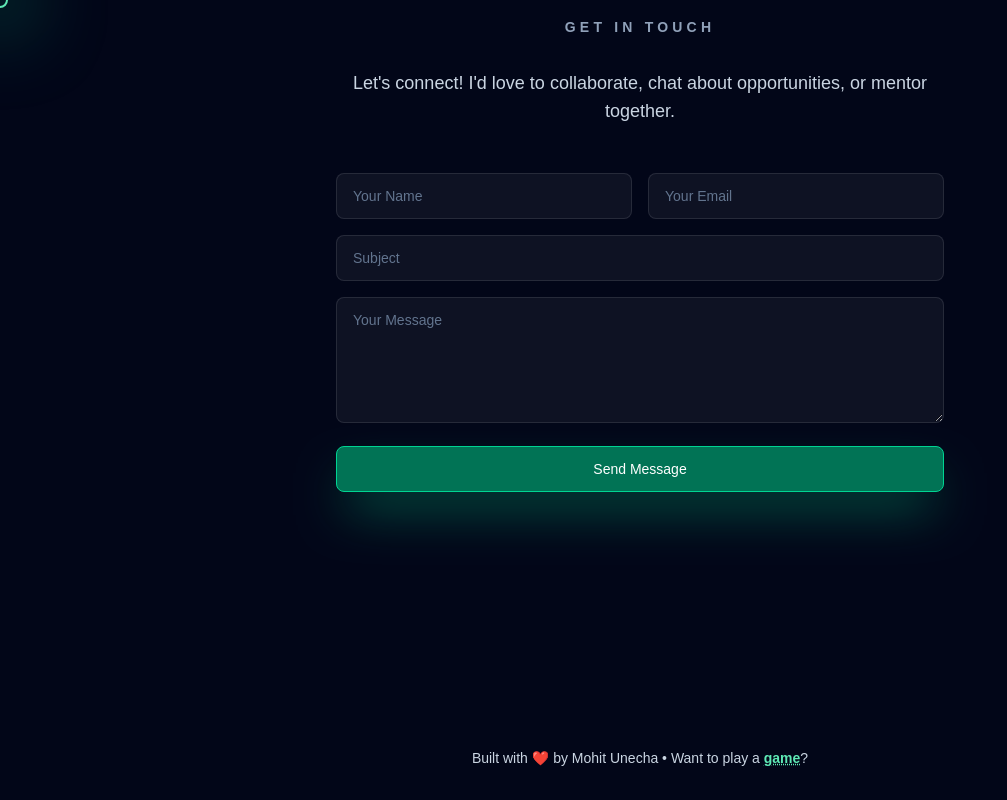
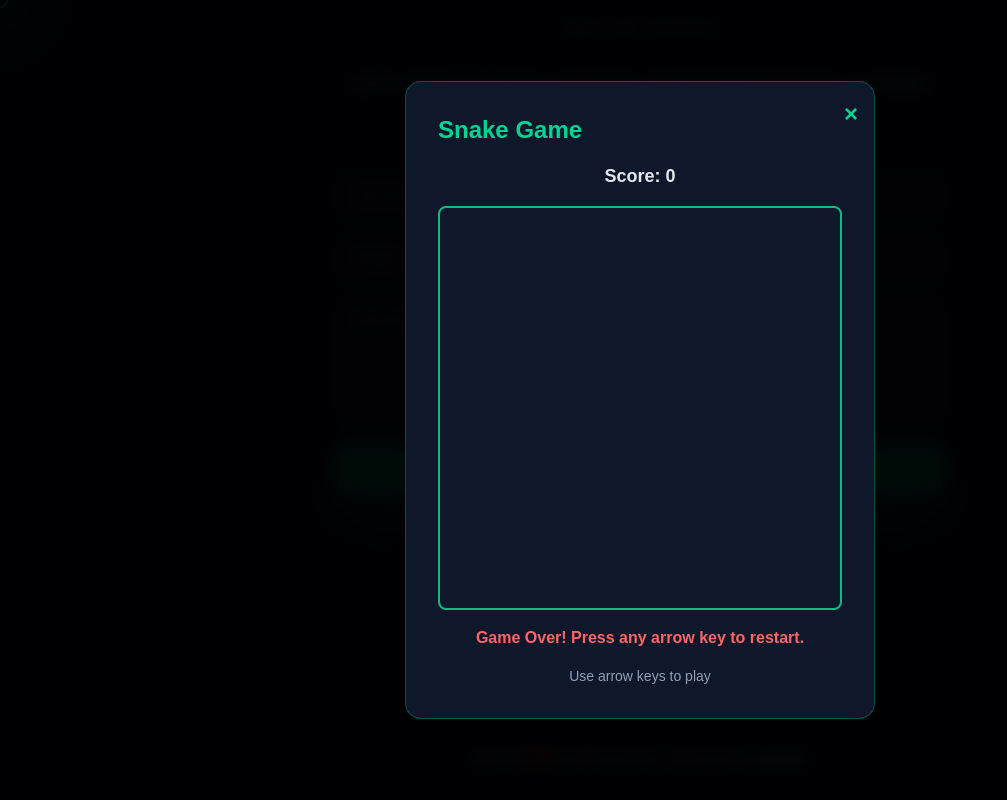
Before and after one commit to MohitUnecha/Mohit-Unecha-s-Portfolio-Website, a Next.js app in the folder frontend/: page / in a window 1280 px wide. Both pictures are taken after a click on the element "game". Shown: the part 6871-7671 px from the top of the page, without its empty margins (0-1007 px from the left). Built offline with nearby package versions, Linux system fonts and the light colour scheme.

Commit message:
Fix: restore colored headshot, implement playable snake game on website instead of redirect

```diff
--- a/frontend/src/app/page.tsx
+++ b/frontend/src/app/page.tsx
@@ -3,11 +3,13 @@
 import ChatbotPanel from "@/components/ChatbotPanel";
 import { profile } from "@/lib/profile";
 import { useState, useEffect } from "react";
+import React from "react";
 
 export default function Home() {
   const [showAllStrengths, setShowAllStrengths] = useState(false);
   const [isDarkMode, setIsDarkMode] = useState(true);
   const [isHeaderVisible, setIsHeaderVisible] = useState(false);
+  const [showSnakeGame, setShowSnakeGame] = useState(false);
   const [formData, setFormData] = useState({ name: "", email: "", subject: "", message: "" });
   const [formStatus, setFormStatus] = useState<"idle" | "loading" | "success" | "error">("idle");
   const [displayedText, setDisplayedText] = useState("");
@@ -287,7 +289,6 @@ export default function Home() {
                 src={profile.photoUrl}
                 alt={`${profile.name} headshot`}
                 className="h-full w-full object-cover"
-                style={{ filter: "grayscale(100%) contrast(1.1)" }}
               />
             </div>
             <h1 className="mb-4 text-6xl font-bold tracking-tight md:text-7xl" style={{ transition: "all 0.3s ease-out" }}>
@@ -747,7 +748,7 @@ export default function Home() {
           Built with ❤️ by Mohit Unecha • Want to play a{" "}
           <span
             className={`cursor-pointer font-semibold underline decoration-dotted ${accentTextClass} hover:opacity-70`}
-            onClick={() => window.open("https://www.google.com/search?q=snake+game&igu=1", "_blank")}
+            onClick={() => setShowSnakeGame(true)}
           >
             game
           </span>
@@ -771,6 +772,134 @@ export default function Home() {
       )}
 
       {isHeaderVisible && <ChatbotPanel isDarkMode={isDarkMode} />}
+
+      {/* Snake Game Modal */}
+      {showSnakeGame && (
+        <div
+          className="fixed inset-0 z-50 flex items-center justify-center bg-black/90 backdrop-blur-sm"
+          onClick={() => setShowSnakeGame(false)}
+        >
+          <div
+            className={`relative rounded-2xl border p-8 shadow-2xl ${
+              isDarkMode
+                ? "border-emerald-400/30 bg-slate-900"
+                : "border-blue-400/30 bg-white"
+            }`}
+            onClick={(e) => e.stopPropagation()}
+          >
+            <button
+              onClick={() => setShowSnakeGame(false)}
+              className={`absolute right-4 top-4 text-2xl font-bold transition hover:opacity-70 ${
+                isDarkMode ? "text-emerald-400" : "text-blue-600"
+              }`}
+            >
+              ×
+            </button>
+            <h2 className={`mb-4 text-2xl font-bold ${isDarkMode ? "text-emerald-400" : "text-blue-600"}`}>
+              Snake Game
+            </h2>
+            <SnakeGame isDarkMode={isDarkMode} />
+          </div>
+        </div>
+      )}
     </div>
   );
 }
+
+function SnakeGame({ isDarkMode }: { isDarkMode: boolean }) {
+  const canvasRef = React.useRef<HTMLCanvasElement>(null);
+  const [score, setScore] = React.useState(0);
+  const [gameOver, setGameOver] = React.useState(false);
+
+  React.useEffect(() => {
+    const canvas = canvasRef.current;
+    if (!canvas) return;
+
+    const ctx = canvas.getContext("2d");
+    if (!ctx) return;
+
+    const gridSize = 20;
+    const tileCount = 20;
+    canvas.width = gridSize * tileCount;
+    canvas.height = gridSize * tileCount;
+
+    let snake = [{ x: 10, y: 10 }];
+    let food = { x: 15, y: 15 };
+    let dx = 0;
+    let dy = 0;
+    let gameRunning = true;
+
+    const handleKeyPress = (e: KeyboardEvent) => {
+      if (e.key === "ArrowUp" && dy === 0) { dx = 0; dy = -1; }
+      if (e.key === "ArrowDown" && dy === 0) { dx = 0; dy = 1; }
+      if (e.key === "ArrowLeft" && dx === 0) { dx = -1; dy = 0; }
+      if (e.key === "ArrowRight" && dx === 0) { dx = 1; dy = 0; }
+    };
+
+    window.addEventListener("keydown", handleKeyPress);
+
+    const gameLoop = setInterval(() => {
+      if (!gameRunning) return;
+
+      const head = { x: snake[0].x + dx, y: snake[0].y + dy };
+
+      if (head.x < 0 || head.x >= tileCount || head.y < 0 || head.y >= tileCount ||
+          snake.some(segment => segment.x === head.x && segment.y === head.y)) {
+        gameRunning = false;
+        setGameOver(true);
+        return;
+      }
+
+      snake.unshift(head);
+
+      if (head.x === food.x && head.y === food.y) {
+        setScore(s => s + 10);
+        food = {
+          x: Math.floor(Math.random() * tileCount),
+          y: Math.floor(Math.random() * tileCount)
+        };
+      } else {
+        snake.pop();
+      }
+
+      ctx.fillStyle = isDarkMode ? "#0f172a" : "#f8fafc";
+      ctx.fillRect(0, 0, canvas.width, canvas.height);
+
+      ctx.fillStyle = isDarkMode ? "#10b981" : "#3b82f6";
+      snake.forEach(segment => {
+        ctx.fillRect(segment.x * gridSize, segment.y * gridSize, gridSize - 2, gridSize - 2);
+      });
+
+      ctx.fillStyle = isDarkMode ? "#f87171" : "#ef4444";
+      ctx.fillRect(food.x * gridSize, food.y * gridSize, gridSize - 2, gridSize - 2);
+    }, 100);
+
+    return () => {
+      clearInterval(gameLoop);
+      window.removeEventListener("keydown", handleKeyPress);
+    };
+  }, [isDarkMode, gameOver]);
+
+  return (
+    <div className="flex flex-col items-center gap-4">
+      <div className={`text-lg font-semibold ${isDarkMode ? "text-slate-200" : "text-slate-700"}`}>
+        Score: {score}
+      </div>
+      <canvas
+        ref={canvasRef}
+        className="rounded-lg border-2"
+        style={{
+          borderColor: isDarkMode ? "#10b981" : "#3b82f6"
+        }}
+      />
+      {gameOver && (
+        <p className={`font-semibold ${isDarkMode ? "text-red-400" : "text-red-600"}`}>
+          Game Over! Press any arrow key to restart.
+        </p>
+      )}
+      <p className={`text-sm ${isDarkMode ? "text-slate-400" : "text-slate-600"}`}>
+        Use arrow keys to play
+      </p>
+    </div>
+  );
+}
```
